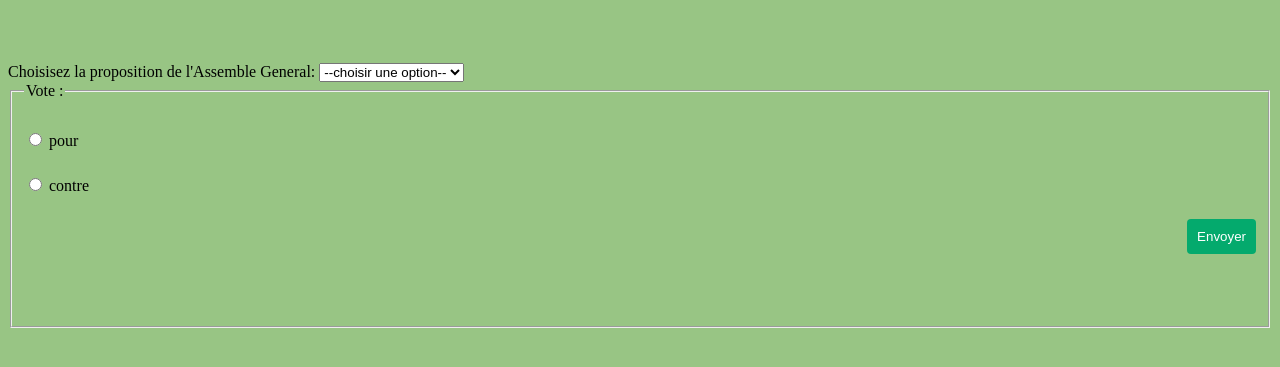
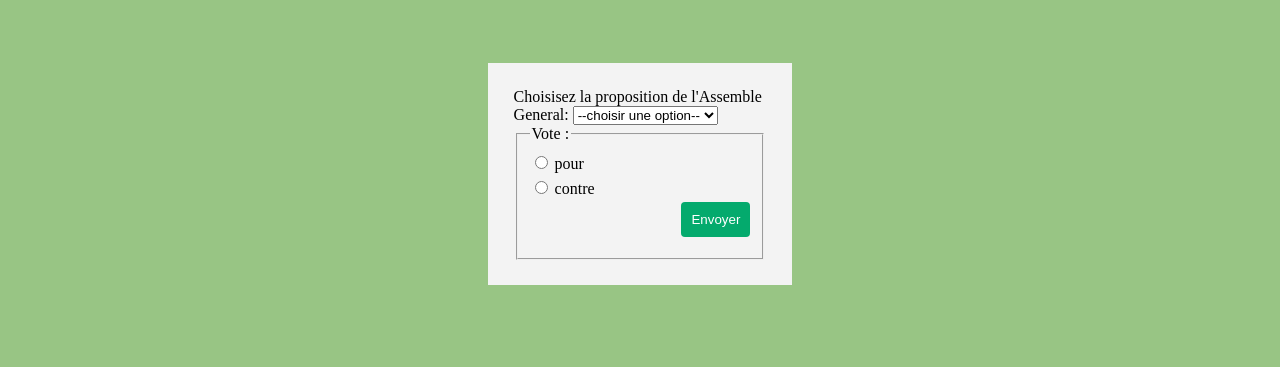
Before and after one commit to DonittoD/PROJET-COPRO, a PHP site: page /vote.php in a window 1280 px wide. Shown: the part 119-486 px from the top of the page. Run offline with PHP 8.4, Linux system fonts and the light colour scheme; the visitor is signed in with stand-in values (Sample User, id 1); data that the repository does not hold is empty.

Commit message:
addition de css

```diff
--- a/vote.php
+++ b/vote.php
@@ -15,7 +15,7 @@ header("location: index.php");
 ?>
 
 <!-- creation du formulaire qui part sur la page valide.php -->
-<form method="GET" action='valide.php'>
+<form class='vote'method="GET" action='valide.php'>
 
 <label for="select_vote">Choisisez la proposition de l'Assemble General:</label>
 
@@ -47,5 +47,4 @@ foreach ( $db -> query('SELECT libelle, idProposition FROM propositions INNER JO
                 </div>
 
     </fieldset>
-
 </form>
```
